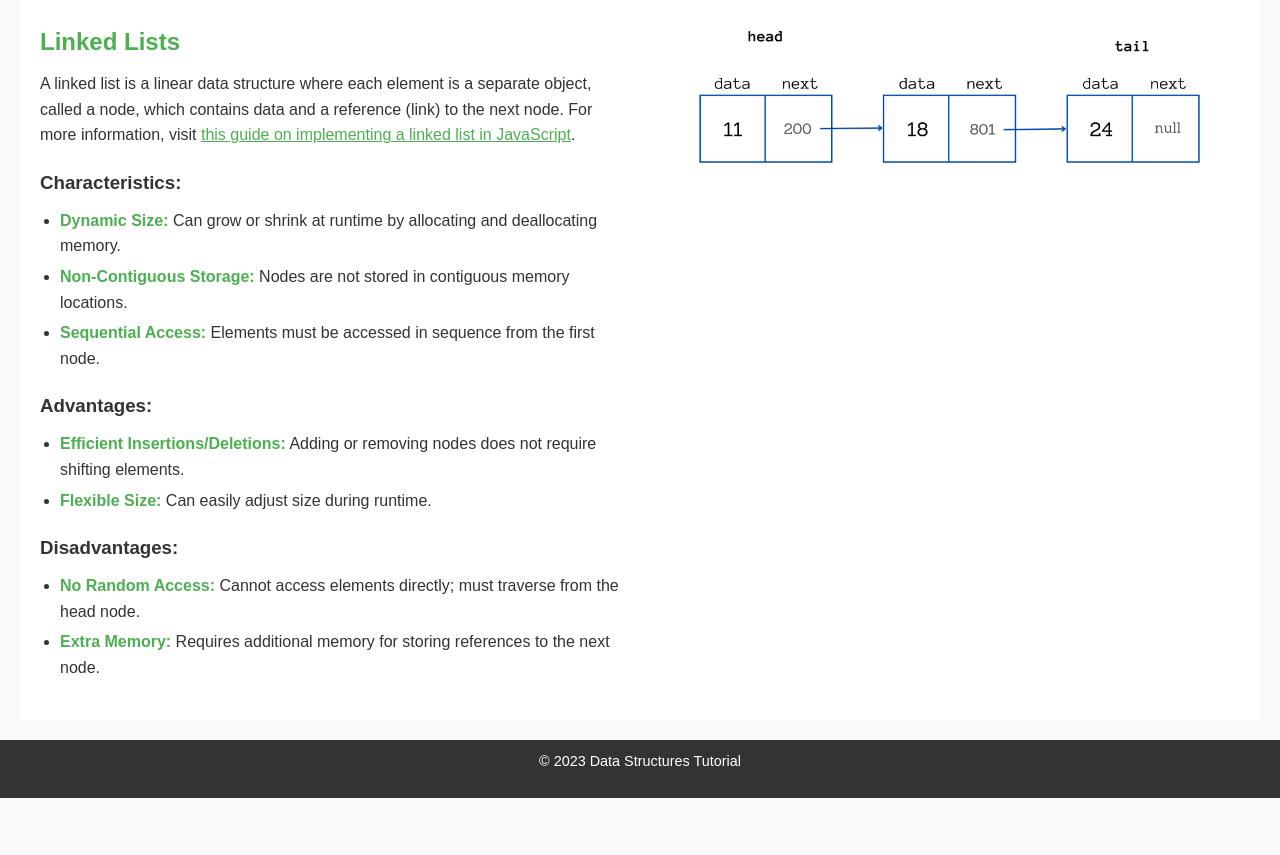
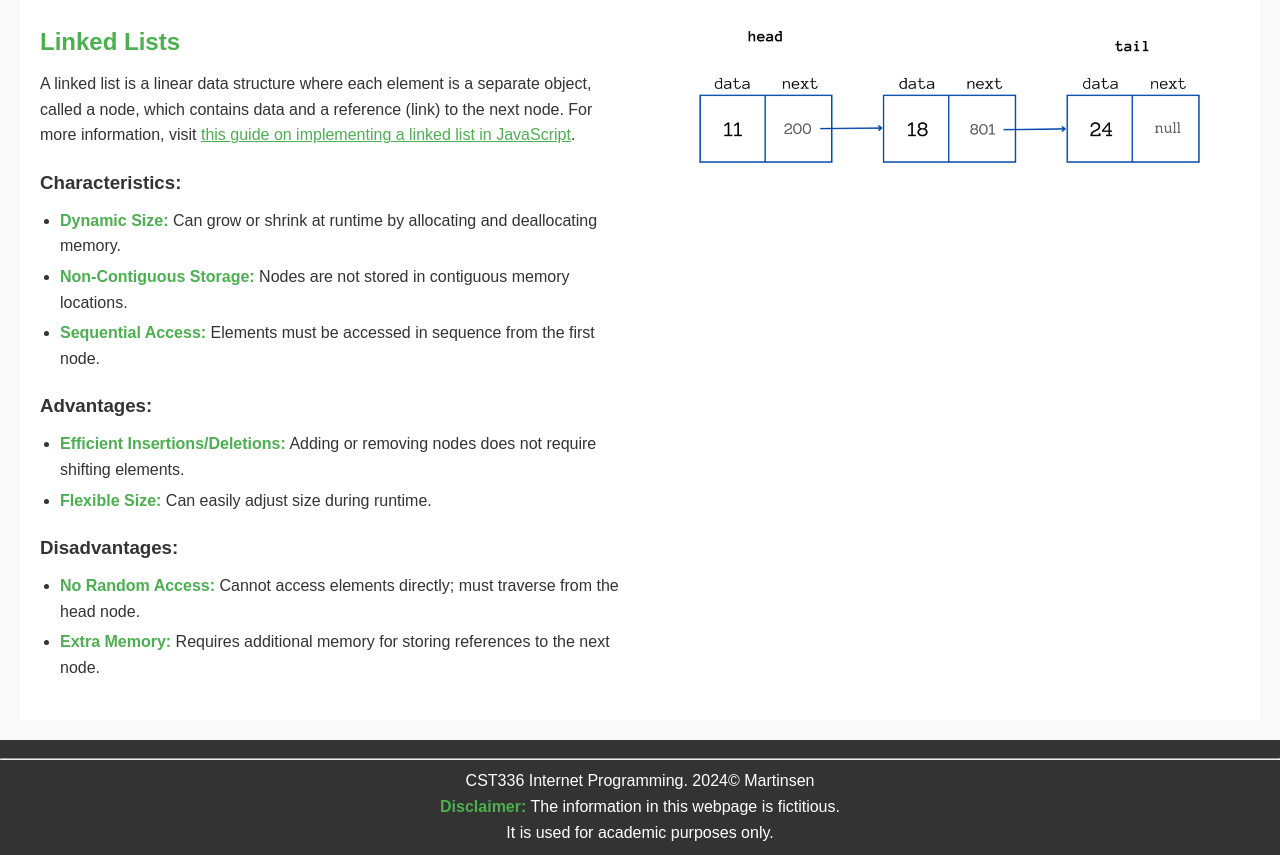
Before and after one commit to Nicfox77/CST-336, a website: page HW1/arrays.html in a window 1280 px wide. Shown: the part 838-1693 px from the top of the page. Before the commit the page ends 1636 px from the top, so only its background shows below. Drawn offline with Linux system fonts and the light colour scheme.

Commit message:
change footer

```diff
--- a/HW1/arrays.html
+++ b/HW1/arrays.html
@@ -71,7 +71,10 @@
     </div>
 </main>
 <footer>
-    <p>&copy; 2023 Data Structures Tutorial</p>
+    <hr>
+    CST336 Internet Programming. 2024&copy; Martinsen <br />
+    <strong>Disclaimer:</strong> The information in this webpage is fictitious. <br />
+    It is used for academic purposes only.
 </footer>
 </body>
 </html>
```
Also changed, not shown: HW1/index.html (+4 -1 lines), HW1/stacks.html (+4 -1 lines), HW1/trees.html (+4 -1 lines).
